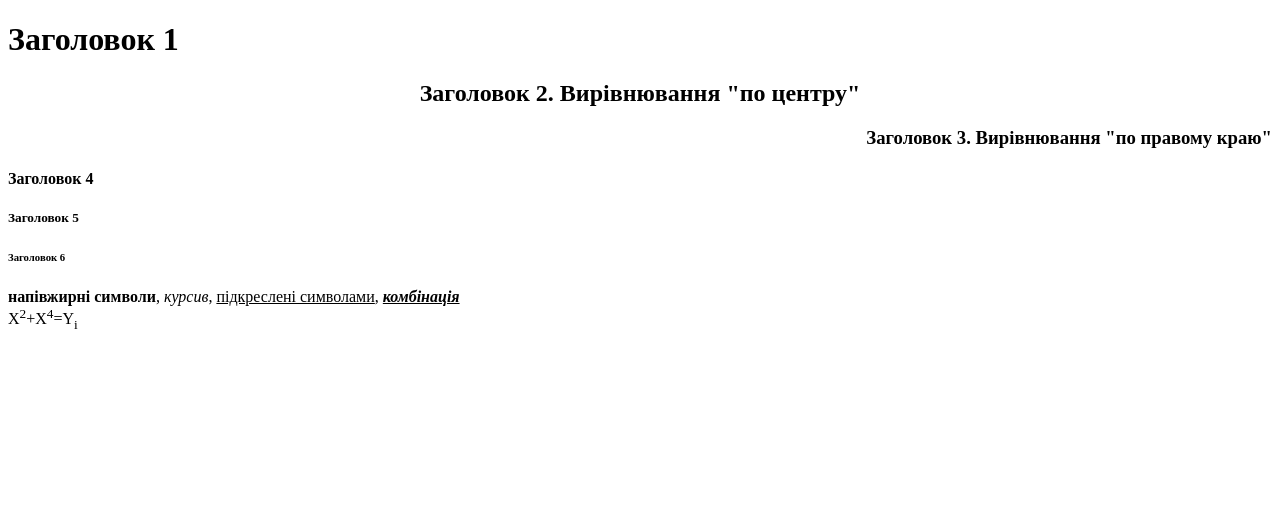
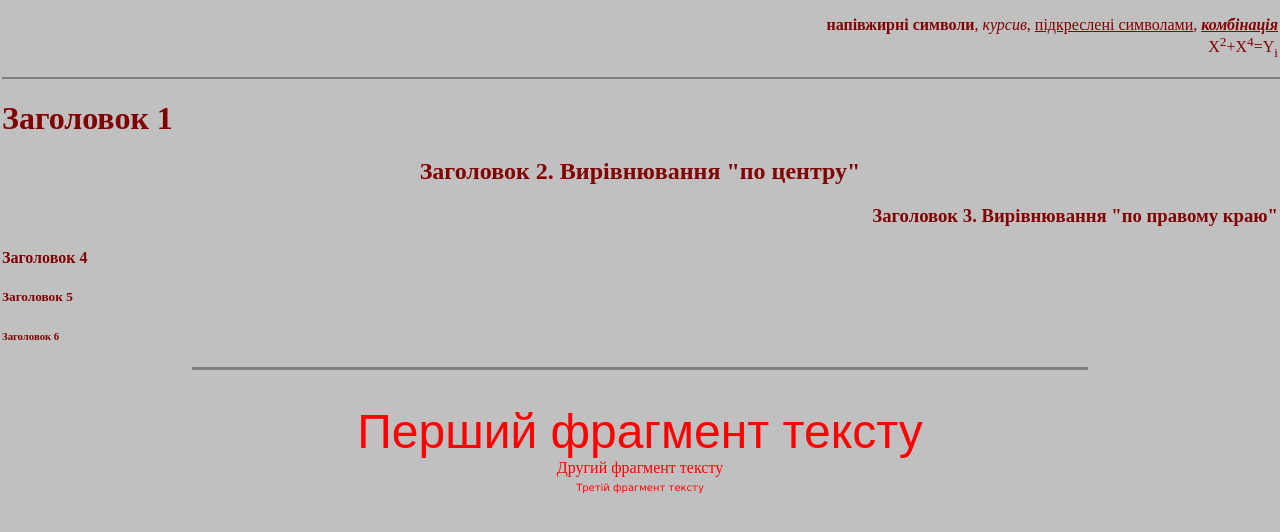
Before and after one commit to taras121099/HTML-CSS, a plain HTML site: page text.html in a window 1280 px wide. Drawn offline with Linux system fonts and the light colour scheme.

Commit message:
Update text.html

```diff
--- a/text.html
+++ b/text.html
@@ -4,23 +4,30 @@
 	<meta charset="UTF-8">
 	<title>Лабораторна робота №1</title>
 </head>
-<body>
-<body>
-	<h1>Заголовок 1</h1>
+<body leftmargin=2 topmargin=1 bgcolor="Silver" text="Maroon">
+<p align="right">
+<b>напівжирні символи</b>, <i>курсив</i>, <u>підкреслені
+символами</u>,
+<b><i><u>комбінація</u></i></b>
+<br>X<sup>2</sup>+X<sup>4</sup>=Y<sub>i</sub>
+</p>
+<hr width="100%" size="2" noshade>
+<h1>Заголовок 1</h1>
 <h2 align="center">Заголовок 2. Вирівнювання "по центру"</h2>
-<h3 align="right">Заголовок 3. Вирівнювання "по правому краю" </h3>
-
+<h3 align="right">Заголовок 3. Вирівнювання "по правому краю"
+</h3>
 <h4>Заголовок 4</h4>
 <h5>Заголовок 5</h5>
 <h6>Заголовок 6</h6>
-	<b>напівжирні символи</b>,
-	<i>курсив</i>,
-	<u>підкреслені символами</u>,
-	<b><i><u>комбінація</u></i></b>
-	<br>X<sup>2</sup>+X<sup>4</sup>=Y<sub>i</sub>
-
-
-</body>
+<hr width="70%" size="3" noshade>
+<p align="center">
+<br><font face="Arial" size="7" color="Red">Перший фрагмент
+тексту</font>
+<br><font face="GothicG" size="3" color="Red">Другий фрагмент
+тексту</font>
+<br><font face="Verdana" size="1" color="Red">Третій фрагмент
+тексту</font>
+</p>
 </body>
 
 </html>
```
